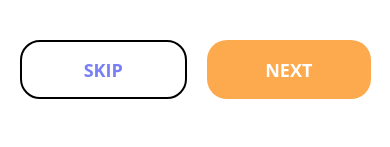
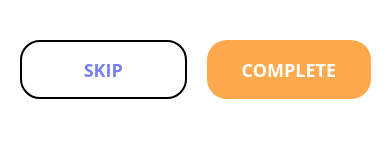
Before and after one commit to kle6951/Healthtech-Safestride, a React Native app in the folder safestride/: screen /Prompt in a window 390 px wide. Shown: the part 448-595 px from the top of the page. Built offline with nearby package versions, Linux system fonts and the light colour scheme.

Commit message:
Minor update #12

```diff
--- a/safestride/app/screens/Promptpage.js
+++ b/safestride/app/screens/Promptpage.js
@@ -90,7 +90,7 @@ function Promptpage() {
       const nextIndex = (index + 1) % prompts.length;
       const nextPrompt = prompts[nextIndex];
 
-      Speech.stop(); // ✅ Stop any ongoing speech
+      Speech.stop();
       setIndex(nextIndex);
       setCurrentPrompt(nextPrompt);
       slideAnim.setValue(width);
@@ -138,7 +138,7 @@ function Promptpage() {
               textStyle={{ color: colors.primary }}
             />
             <AppButton
-              title="NEXT"
+              title="COMPLETE"
               onPress={handleNextPrompt}
               style={styles.buttonRight}
             />
```
